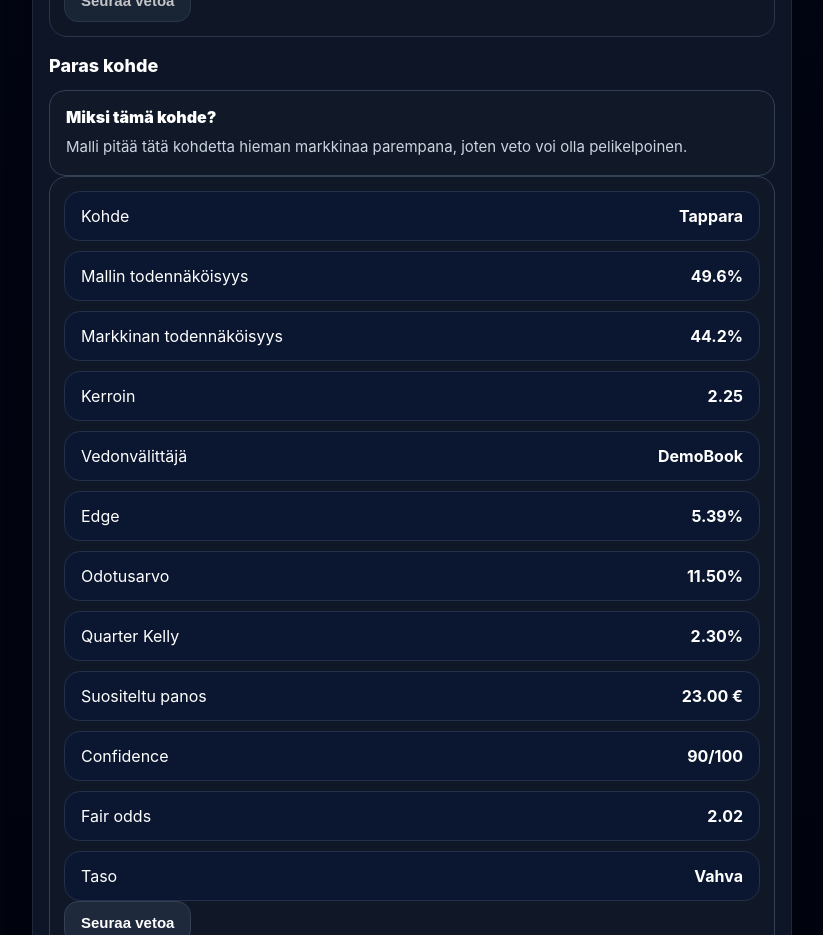
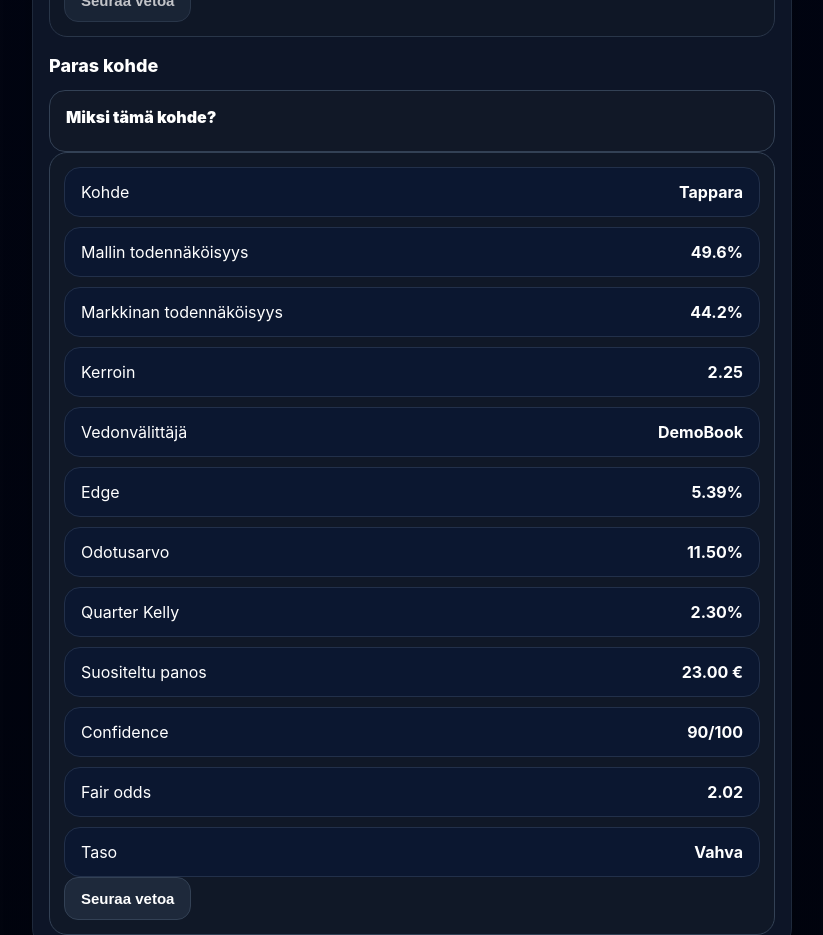
Before and after one commit to vv-glitchhub/scorecaster, a Next.js app: page / in a window 1280 px wide. Shown: the part 4640-5575 px from the top of the page, without its empty margins (228-1051 px from the left). Built offline with nearby package versions, Linux system fonts and the light colour scheme; no server answers.

Commit message:
Update page.jsx

```diff
--- a/app/page.jsx
+++ b/app/page.jsx
@@ -63,13 +63,6 @@ const TEXT = {
     sourceDemo: "Demo-data",
     sourceEmpty: "Ei dataa",
     whyThisBet: "Miksi tämä kohde?",
-    calcDetails: "Näytä laskelma",
-    simpleMeaningPositive:
-      "Malli pitää tätä kohdetta hieman markkinaa parempana, joten veto voi olla pelikelpoinen.",
-    simpleMeaningNeutral:
-      "Mallin ja markkinan arviot ovat lähellä toisiaan, joten etu on pieni.",
-    simpleMeaningNegative:
-      "Markkina hinnoittelee tämän kohteen vähintään yhtä hyväksi kuin malli, joten etu on heikko.",
     noteLiveVsDemo:
       "Jos data ei ole liveä, analyysi on vain suuntaa-antava.",
     quotaTitle: "Live data ei ole saatavilla",
@@ -78,7 +71,7 @@ const TEXT = {
     emptyTitle: "Dataa ei löytynyt",
     emptyMessage:
       "Valitusta liigasta ei löytynyt käyttökelpoista dataa tällä hetkellä.",
-    cacheMessage: "Näytetään viimeisin tallennettu cache-data.",
+    cacheMessage: "Näytetään välimuistista tallennettu data.",
     demoMessage:
       "Näytetään demo-dataa vain testikäyttöä varten. Tätä ei pidä tulkita oikeaksi markkinadataksi.",
     liveMessage: "Näytetään tuore live-data.",
@@ -112,6 +105,7 @@ const TEXT = {
     saved: "Tallennettu",
     remove: "Poista",
     backendTop3: "Top 3 bets · Backend",
+    controls: "Controls",
   },
   en: {
     title: "SCORECASTER",
@@ -167,13 +161,6 @@ const TEXT = {
     sourceDemo: "Demo data",
     sourceEmpty: "No data",
     whyThisBet: "Why this pick?",
-    calcDetails: "Show calculation",
-    simpleMeaningPositive:
-      "The model rates this outcome slightly better than the market does, so it may be playable.",
-    simpleMeaningNeutral:
-      "The model and market are close to each other, so the edge is small.",
-    simpleMeaningNegative:
-      "The market prices this outcome at least as well as the model, so the edge is weak.",
     noteLiveVsDemo:
       "If the source is not live, the analysis is only indicative.",
     quotaTitle: "Live data is unavailable",
@@ -182,7 +169,7 @@ const TEXT = {
     emptyTitle: "No data found",
     emptyMessage:
       "No usable data was found for the selected league at the moment.",
-    cacheMessage: "Showing the latest saved cached data.",
+    cacheMessage: "Showing cached data.",
     demoMessage:
       "Showing demo data for testing only. Do not treat this as real market data.",
     liveMessage: "Showing fresh live data.",
@@ -216,6 +203,7 @@ const TEXT = {
     saved: "Saved",
     remove: "Remove",
     backendTop3: "Top 3 bets · Backend",
+    controls: "Controls",
   },
 };
 
@@ -335,11 +323,7 @@ function getConfidenceScore(bet) {
     bet.modelProb ?? bet.modelProbability ?? 0
   );
 
-  const score =
-    edge * 700 +
-    ev * 300 +
-    probability * 35;
-
+  const score = edge * 700 + ev * 300 + probability * 35;
   return Math.round(clamp(score, 0, 99));
 }
 
@@ -879,7 +863,7 @@ export default function Page() {
           </Link>
         </SectionCard>
 
-        <SectionCard title="Controls">
+        <SectionCard title={t.controls}>
           <div style={styles.controlsGrid}>
             <div style={styles.field}>
               <label style={styles.label}>{t.language}</label>
@@ -976,7 +960,6 @@ export default function Page() {
 
         <SectionCard title={t.topPicks}>
           {topPicksLoading ? <p style={styles.muted}>{t.loading}</p> : null}
-
           {!topPicksLoading && filteredTopPicks.length === 0 ? (
             <p style={styles.muted}>{t.topPicksEmpty}</p>
           ) : null}
@@ -999,9 +982,7 @@ export default function Page() {
                   </p>
                 </div>
 
-                <details style={styles.details}>
-                  <summary style={styles.summary}>{t.calcDetails}</summary>
-                  <div style={styles.detailsContent}>
+                <div style={styles.stack}>
                   <StatRow label={t.outcome} value={pick.outcome} />
                   <StatRow label={t.odds} value={pick.odds} />
                   <StatRow label={t.bookmaker} value={pick.bookmaker} />
@@ -1012,7 +993,6 @@ export default function Page() {
                     value={`${getStakeFromKelly(bankroll, pick.kelly, 0.25).toFixed(2)} €`}
                   />
                 </div>
-                </details>
               </div>
             ))}
           </div>
@@ -1888,24 +1868,6 @@ const styles = {
     lineHeight: 1.6,
     fontSize: 15,
   },
-  details: {
-    marginTop: 14,
-    border: "1px solid #334155",
-    borderRadius: 16,
-    background: "#0b1730",
-    overflow: "hidden",
-  },
-  summary: {
-    cursor: "pointer",
-    padding: "14px 16px",
-    fontWeight: 800,
-    color: "#fff",
-  },
-  detailsContent: {
-    padding: "0 16px 16px 16px",
-    display: "grid",
-    gap: 14,
-  },
   noteText: {
     margin: "0 0 14px 0",
     color: "#94a3b8",
```
Lines whose indentation alone changed are shown as unchanged.
